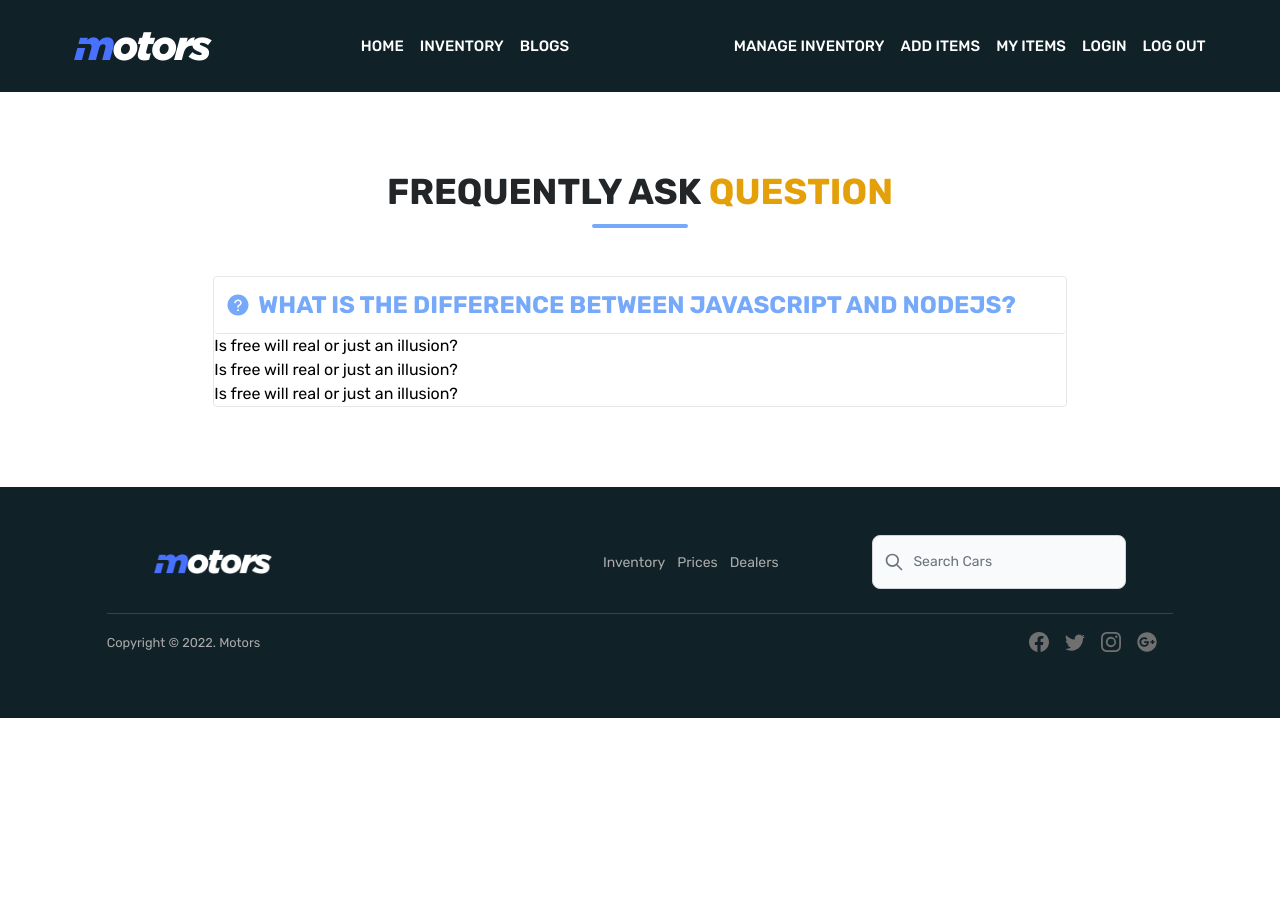
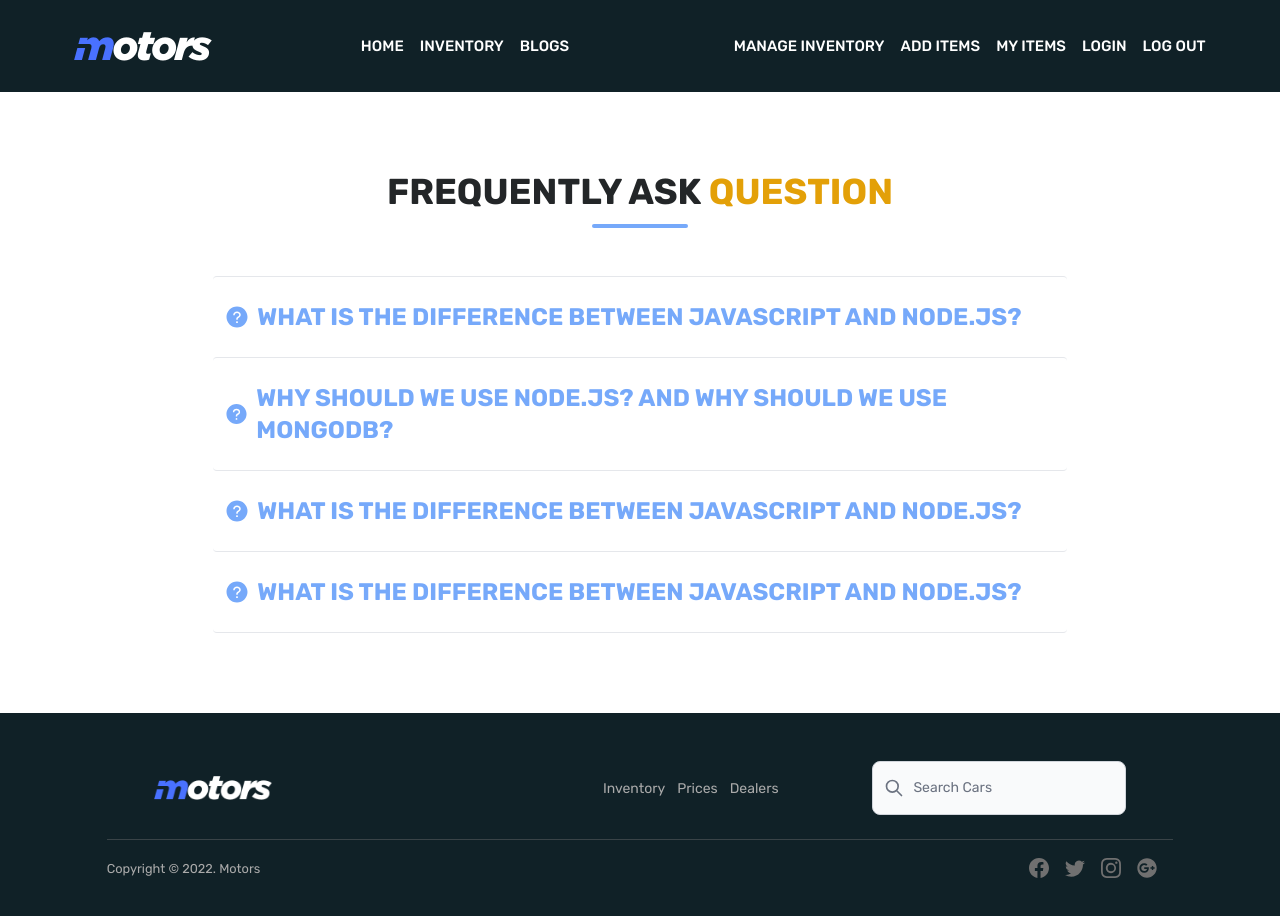
Before and after one commit to NishatFariza/motors-car-client, a React (Create React App) app: page /blogs in a window 1280 px wide. Shown: the top 916 px of the page. Before the commit the page ends 800 px from the top, so only its background shows below. Built offline with nearby package versions, Linux system fonts and the light colour scheme.

Commit message:
faq text added

```diff
--- a/src/App.css
+++ b/src/App.css
@@ -10,4 +10,5 @@ body{
 
 .box-shadow:hover{
   box-shadow: rgba(17, 17, 26, 0.1) 0px 4px 16px, rgba(17, 17, 26, 0.1) 0px 8px 24px, rgba(17, 17, 26, 0.1) 0px 16px 56px;
+
 }
--- a/src/pages/Blogs/Blogs.jsx
+++ b/src/pages/Blogs/Blogs.jsx
@@ -15,61 +15,133 @@ const Blogs = () => {
         FREQUENTLY ASK <span className="text-yellow-400">QUESTION</span>
       </h2>
       <div className="h-1 w-24 rounded-lg bg-blue-400 mx-auto mb-12"></div>
-      <Accordion className="border rounded box-shadow duration-500">
-        <AccordionItem>
-          <AccordionItemHeading className="border-b  p-3 rounded">
+      <Accordion className="rounded duration-500 ">
+        <AccordionItem className="box-shadow rounded duration-500">
+          <AccordionItemHeading className="border-t  py-6 px-3 rounded">
             <AccordionItemButton className="text-2xl font-bold text-blue-400 flex items-center">
               <AiFillQuestionCircle className="mr-2"></AiFillQuestionCircle>
-              WHAT IS THE DIFFERENCE BETWEEN JAVASCRIPT AND NODEJS?
+              WHAT IS THE DIFFERENCE BETWEEN JAVASCRIPT AND NODE.JS?
+            </AccordionItemButton>
+          </AccordionItemHeading>
+          <AccordionItemPanel className="border-b">
+            <p className="px-4 pt-8">
+              <strong className="underline primary-color font-bold text-justify">
+                JavaScript:
+              </strong>
+              Javascript is a programming language that is used for writing
+              scripts on the website. It is basically used on the client-side.
+              It is capable enough to add HTML and play with the DOM. Javascript
+              can run in any browser engine as like JS core in safari and
+              Spidermonkey in Firefox. It is the upgraded version of ECMA scrip
+              that uses Chrome’s V8 engine written in C++. Some of the
+              javascript frameworks are RamdaJS, TypedJS, etc.
+            </p>
+            <p className="px-4 py-8">
+              <strong className="underline primary-color font-bold">
+                NodeJS:
+              </strong>
+              NodeJS is a Javascript runtime environment. It is mostly used on
+              the server-side. Nodejs does not have capability to add HTML tags.
+              V8 is the Javascript engine inside of node.js that parses and runs
+              Javascript. Nodejs is written in C, C++ and Javascript. Some of
+              the Nodejs modules are Lodash, express etc. These modules are to
+              be imported from npm.
+            </p>
+          </AccordionItemPanel>
+        </AccordionItem>
+        <AccordionItem className="box-shadow border-y rounded duration-500">
+          <AccordionItemHeading className="border-y-b  py-6 px-3 rounded">
+            <AccordionItemButton className="text-2xl font-bold text-blue-400 flex items-center">
+              <AiFillQuestionCircle className="mr-2"></AiFillQuestionCircle>
+              WHY SHOULD WE USE NODE.JS? AND WHY SHOULD WE USE MONGODB?
+            </AccordionItemButton>
+          </AccordionItemHeading>
+          <AccordionItemPanel className="border-b">
+            <p className="px-4 pt-8">
+              <strong className="underline primary-color font-bold text-justify">
+                Purpose Of NodeJS:
+              </strong>
+              Node.js is an open source, a server-side script which runs on the
+              top of Google’s open-source scripting engine V8. Node.js is fast,
+              lightweight and efficient. It uses the asynchronous mode of
+              operation, event-driven Input/Output rather than using the
+              traditional threads or separate threads for each process.These are
+              the libraries which are built by the awesome community which will
+              solve almost all the generic problems related to the
+              Node.js.Overall it increases the efficiency of the development
+              process as it fills the gap between frontend and backend
+              applications.
+            </p>
+            <p className="px-4 py-8">
+              <strong className="underline primary-color font-bold">
+                Purpose Of MongoDB:
+              </strong>
+            </p>
+          </AccordionItemPanel>
+        </AccordionItem>
+        <AccordionItem className="box-shadow border-b rounded duration-500">
+          <AccordionItemHeading className="  py-6 px-3 rounded">
+            <AccordionItemButton className="text-2xl font-bold text-blue-400 flex items-center">
+              <AiFillQuestionCircle className="mr-2"></AiFillQuestionCircle>
+              WHAT IS THE DIFFERENCE BETWEEN JAVASCRIPT AND NODE.JS?
+            </AccordionItemButton>
+          </AccordionItemHeading>
+          <AccordionItemPanel className="border-y ">
+            <p className="px-4 pt-8">
+              <strong className="underline primary-color font-bold text-justify">
+                JavaScript:
+              </strong>
+              Javascript is a programming language that is used for writing
+              scripts on the website. It is basically used on the client-side.
+              It is capable enough to add HTML and play with the DOM. Javascript
+              can run in any browser engine as like JS core in safari and
+              Spidermonkey in Firefox. It is the upgraded version of ECMA scrip
+              that uses Chrome’s V8 engine written in C++. Some of the
+              javascript frameworks are RamdaJS, TypedJS, etc.
+            </p>
+            <p className="px-4 py-8">
+              <strong className="underline primary-color font-bold">
+                NodeJS:
+              </strong>
+              NodeJS is a Javascript runtime environment. It is mostly used on
+              the server-side. Nodejs does not have capability to add HTML tags.
+              V8 is the Javascript engine inside of node.js that parses and runs
+              Javascript. Nodejs is written in C, C++ and Javascript. Some of
+              the Nodejs modules are Lodash, express etc. These modules are to
+              be imported from npm.
+            </p>
+          </AccordionItemPanel>
+        </AccordionItem>
+        <AccordionItem className="box-shadow border-b rounded duration-500">
+          <AccordionItemHeading className=" py-6 px-3 rounded">
+            <AccordionItemButton className="text-2xl font-bold text-blue-400 flex items-center">
+              <AiFillQuestionCircle className="mr-2"></AiFillQuestionCircle>
+              WHAT IS THE DIFFERENCE BETWEEN JAVASCRIPT AND NODE.JS?
             </AccordionItemButton>
           </AccordionItemHeading>
           <AccordionItemPanel>
-            <p>
-              Exercitation in fugiat est ut ad ea cupidatat ut in cupidatat
-              occaecat ut occaecat consequat est minim minim esse tempor laborum
-              consequat esse adipisicing eu reprehenderit enim.
+            <p className="px-4 pt-8">
+              <strong className="underline primary-color font-bold text-justify">
+                JavaScript:
+              </strong>
+              Javascript is a programming language that is used for writing
+              scripts on the website. It is basically used on the client-side.
+              It is capable enough to add HTML and play with the DOM. Javascript
+              can run in any browser engine as like JS core in safari and
+              Spidermonkey in Firefox. It is the upgraded version of ECMA scrip
+              that uses Chrome’s V8 engine written in C++. Some of the
+              javascript frameworks are RamdaJS, TypedJS, etc.
             </p>
-          </AccordionItemPanel>
-        </AccordionItem>
-        <AccordionItem>
-          <AccordionItemHeading>
-            <AccordionItemButton>
-              Is free will real or just an illusion?
-            </AccordionItemButton>
-          </AccordionItemHeading>
-          <AccordionItemPanel>
-            <p>
-              In ad velit in ex nostrud dolore cupidatat consectetur ea in ut
-              nostrud velit in irure cillum tempor laboris sed adipisicing eu
-              esse duis nulla non.
-            </p>
-          </AccordionItemPanel>
-        </AccordionItem>
-        <AccordionItem>
-          <AccordionItemHeading>
-            <AccordionItemButton>
-              Is free will real or just an illusion?
-            </AccordionItemButton>
-          </AccordionItemHeading>
-          <AccordionItemPanel>
-            <p>
-              In ad velit in ex nostrud dolore cupidatat consectetur ea in ut
-              nostrud velit in irure cillum tempor laboris sed adipisicing eu
-              esse duis nulla non.
-            </p>
-          </AccordionItemPanel>
-        </AccordionItem>
-        <AccordionItem>
-          <AccordionItemHeading>
-            <AccordionItemButton>
-              Is free will real or just an illusion?
-            </AccordionItemButton>
-          </AccordionItemHeading>
-          <AccordionItemPanel>
-            <p>
-              In ad velit in ex nostrud dolore cupidatat consectetur ea in ut
-              nostrud velit in irure cillum tempor laboris sed adipisicing eu
-              esse duis nulla non.
+            <p className="px-4 py-8">
+              <strong className="underline primary-color font-bold">
+                NodeJS:
+              </strong>
+              NodeJS is a Javascript runtime environment. It is mostly used on
+              the server-side. Nodejs does not have capability to add HTML tags.
+              V8 is the Javascript engine inside of node.js that parses and runs
+              Javascript. Nodejs is written in C, C++ and Javascript. Some of
+              the Nodejs modules are Lodash, express etc. These modules are to
+              be imported from npm.
             </p>
           </AccordionItemPanel>
         </AccordionItem>
```
